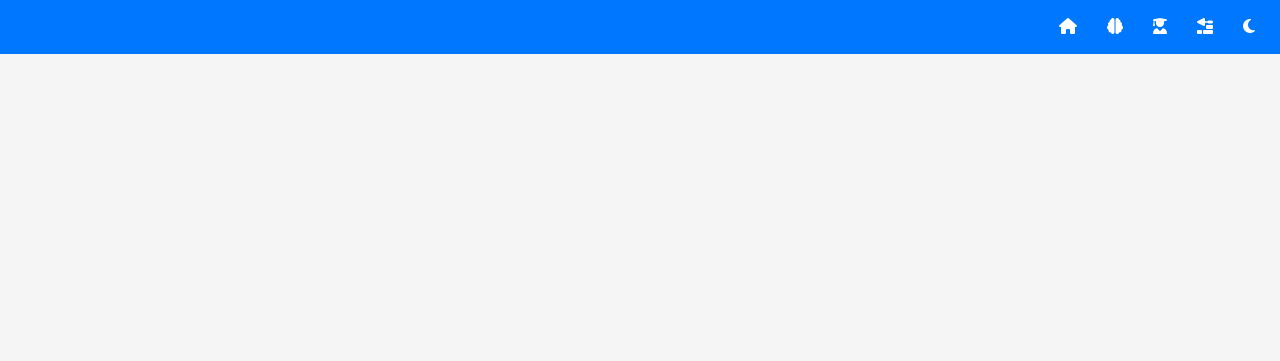
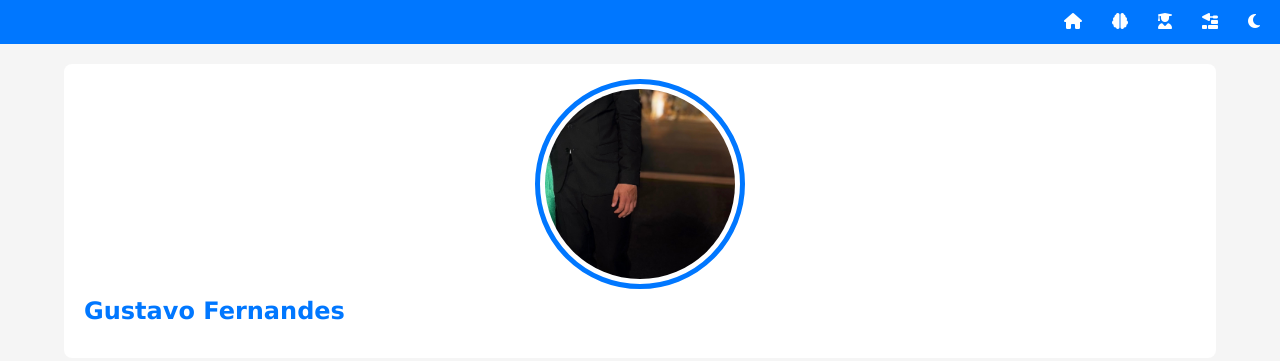
Before and after one commit to gustavofernandespires/portfolio, a plain HTML site: page index.html in a window 1280 px wide. Drawn offline with Linux system fonts and the light colour scheme.

Commit message:
Refactor code structure for improved readability and maintainability

```diff
--- a/estilos/style.css
+++ b/estilos/style.css
@@ -35,7 +35,7 @@ body {
 header {
     background-color: var(--destaque);
     color: var(--texto);
-    padding: 15px;
+    padding: 10px;
     display: flex;
     justify-content: flex-end;
     align-items: center;
@@ -63,3 +63,38 @@ nav#menu a:hover {
     color: var(--destaque);
     background-color: var(--destaque-inverso);
 }
+
+main {
+    background-color: var(--fundo-principal);
+    display: grid;
+    grid-template-columns: auto 90vw auto;
+    gap: 20px;
+    margin-top: 20px;
+}
+
+section#ficha {
+    background-color: var(--fundo-card);
+    padding: 20px;
+    border-radius: 8px;
+    grid-column: 2;
+}
+
+section#ficha img.foto {
+    width: 200px;
+    aspect-ratio: 1/1;
+    object-fit: cover;
+    border-radius: 50%;
+    overflow: hidden;
+    display: block;
+    margin: auto;
+    border: solid 5px var(--fundo-card);
+    outline: solid 5px var(--destaque);
+    margin-bottom: 15px;
+}
+
+section#ficha h1 {
+    color: var(--destaque);
+    margin: 15px 0;
+    font-size: 1.5em;
+    text-align: left;
+}
--- a/index.html
+++ b/index.html
@@ -23,7 +23,9 @@
 
     <main>
         <section id="ficha">
-
+            <img src="imagens/perfil-01.JPG" class="foto" alt="Foto Perfi">
+            <h1>Gustavo Fernandes</h1>
+            <p></p>
         </section>
 
         <section id="detalhes">
```
Also changed, not shown: imagens/perfil-01.JPG (added), imagens/perfil.JPG (added).
